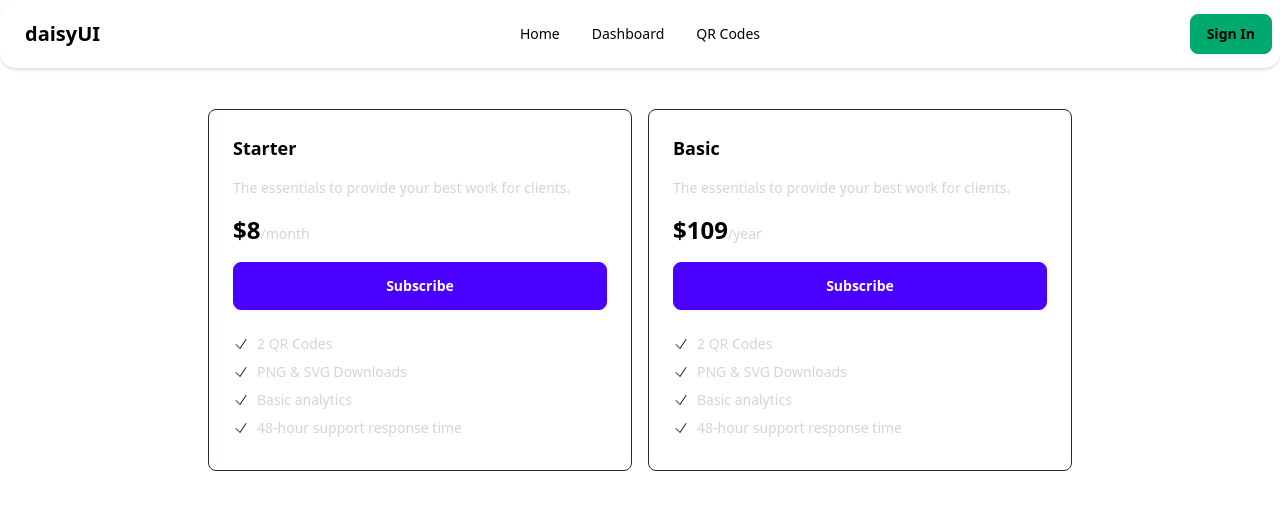
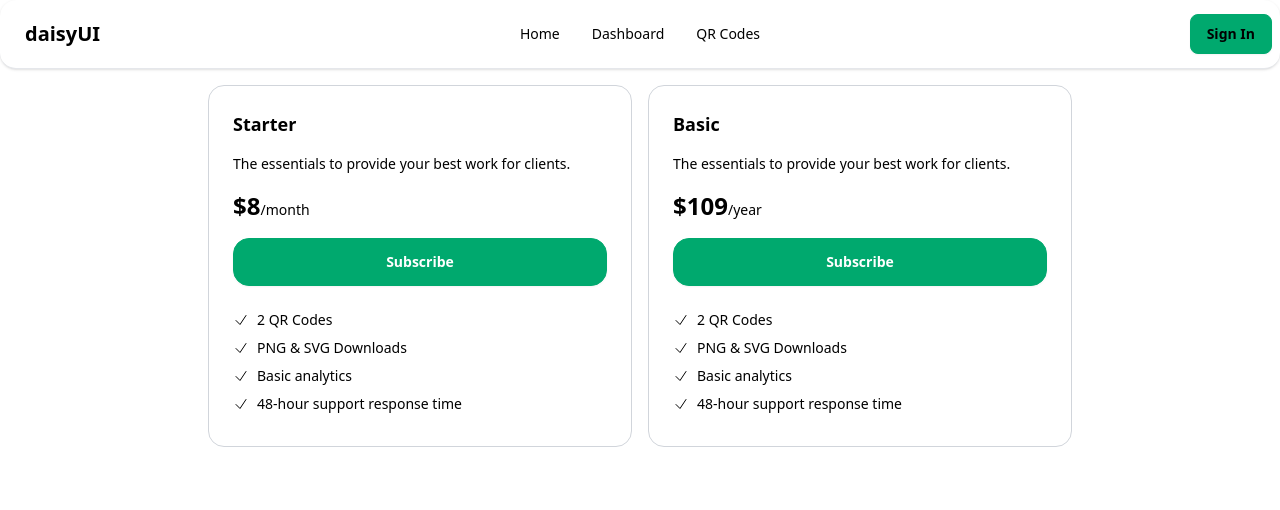
Before and after one commit to IVEWOR/qr-code-gen, a Next.js app: page /pricing in a window 1280 px wide. Shown: the top 510 px of the page. Built offline with nearby package versions, Linux system fonts and the light colour scheme; no server answers.

Commit message:
test payments working

```diff
--- a/actions/AddRecordsAction.jsx
+++ b/actions/AddRecordsAction.jsx
@@ -3,7 +3,6 @@ import connectDB from "@/db/db.connect";
 import Records from "@/models/records";
 import User from "@/models/user";
 import { getServerSession } from "next-auth";
-import { authOptions } from "@/app/api/auth/[...nextauth]/route";
 
 async function AddRecordsAction(formData) {
     // Get session
@@ -12,7 +11,6 @@ async function AddRecordsAction(formData) {
     // Wait for the DB connection
     await connectDB();
 
-    //
     const user = await User.findOne({ email: session.user.email }).exec();
 
     // If no user display please login
--- /dev/null
+++ b/app/api/q/[id]/route.js
@@ -0,0 +1,27 @@
+// app/api/q/[id]/route.js
+import { NextResponse } from "next/server";
+import Records from "@/models/records";
+import connectDB from "@/db/db.connect";
+
+export async function POST(req, { params }) {
+    const { id } = params;
+    try {
+        await connectDB();
+        console.log("Connected to the database");
+
+        const updatedRecord = await Records.findOneAndUpdate(
+            { redirect_url: `http://localhost:3000/q/${id}` },
+            { $push: { visitHistory: { timestamp: new Date() } } },
+            { new: true }
+        );
+
+        if (!updatedRecord) {
+            return NextResponse.json({ message: "Record not found" }, { status: 404 });
+        }
+
+        return NextResponse.json({ destination_url: updatedRecord.destination_url }, { status: 200 });
+    } catch (error) {
+        console.error("Error updating visit history:", error);
+        return NextResponse.json({ message: "Internal server error" }, { status: 500 });
+    }
+}
--- a/app/api/webhook/stripe/route.js
+++ b/app/api/webhook/stripe/route.js
@@ -52,7 +52,6 @@ export async function POST(req) {
             user = await User.create({
               email: customer.email,
               name: customer.name,
-              customerId,
             });
 
             await user.save();
@@ -65,6 +64,7 @@ export async function POST(req) {
         // Update user data + Grant user access to your product. It's a boolean in the database, but could be a number of credits, etc...
         user.priceId = priceId;
         user.hasAccess = true;
+        user.customerId = customer.id
         await user.save();
 
         // Extra: >>>>> send email to dashboard <<<<
--- a/app/dashboard/create/page.jsx
+++ b/app/dashboard/create/page.jsx
@@ -8,6 +8,8 @@ import handleDownloadPNG from "@/utils/handleDownloadPNG";
 import handleDownloadSVG from "@/utils/handleDownloadSVG";
 
 import { useSession } from "next-auth/react";
+import Pricing from "@/components/Pricing";
+import Container from "postcss/lib/container";
 
 export default function Create() {
     const [qr, setQr] = useState(null);
@@ -54,8 +56,17 @@ export default function Create() {
         }
     };
 
-    if (status === "unauthenticated") {
-        return <div>Please login</div>
+    console.log(session)
+
+    if (!session.user.hasAccess) {
+        return (
+            <>
+                <div className="max-w-4xl mx-auto p-4 pt-10">
+                    <div className="text-2xl font-semibold">You don't have any subscription yet. Please choose an plan to continue.</div>
+                </div>
+                <Pricing />
+            </>
+        )
     }
 
     return (
@@ -68,13 +79,13 @@ export default function Create() {
                     <input
                         type="url"
                         name="url"
-                        className={`bg-transparent border select:bg-black border-zinc-600 rounded-lg p-2 px-3 focus:outline focus:outline-4 focus:outline-indigo-500 ${error && " border-red-500 outline outline-2 outline-red-500"
+                        className={`bg-transparent border select:bg-black border-zinc-600 rounded-lg p-2 px-3 focus:outline focus:outline-4 focus:outline-emerald-500 ${error && " border-red-500 outline outline-2 outline-red-500"
                             }`}
                         value={tempValue}
                         onChange={handleInputChange}
                         placeholder="Enter your URL"
                     />
-                    <button className="btn btn-primary mt-4" type="submit">
+                    <button className="btn btn-success mt-4" type="submit">
                         Generate QR
                     </button>
                 </form>
--- a/app/dashboard/qr-codes/page.jsx
+++ b/app/dashboard/qr-codes/page.jsx
@@ -5,6 +5,7 @@ import Link from "next/link";
 import { useEffect, useState } from "react";
 import { useSession } from "next-auth/react";
 import Loading from "@/components/Loading";
+import Pricing from "@/components/Pricing";
 
 const QRIcon = () => (
   <svg
@@ -60,8 +61,15 @@ export default function QRCodes() {
     return <Loading />
   }
 
-  if (status === 'unauthenticated') {
-    return <div>Please sign in to view your records.</div>;
+  if (!session.user.hasAccess) {
+    return (
+      <>
+        <div className="max-w-4xl mx-auto p-4 pt-10">
+          <div className="text-2xl font-semibold">You don't have any subscription yet. Please choose an plan to continue.</div>
+        </div>
+        <Pricing />
+      </>
+    )
   }
 
   if (error) {
--- a/app/q/[id]/page.jsx
+++ b/app/q/[id]/page.jsx
@@ -1,30 +1,36 @@
+import { redirect } from "next/navigation";
 import Records from "@/models/records";
 import connectDB from "@/db/db.connect";
-import { redirect } from "next/navigation";
 
 export default async function RedirectPage({ params }) {
-    const { redirectUrl } = params;
-    try {
-        await connectDB();
-        const updatedRecord = await Records.findOneAndUpdate(
-            {
-                redirect_url: `http://localhost:3000/q/${params.id}`
-            },
-            {
-                $push: { visitHistory: { timestamp: new Date() } },
-            },
-            { new: true }
-        );
+    const { id } = params;
 
-        if (!updatedRecord) {
-            return redirect('/404');;
+    // Call the API to update the record and get the destination URL
+    const response = await fetch(`http://localhost:3000/api/q/${id}`, {
+        method: "POST",
+        headers: {
+            "Content-Type": "application/json",
+        },
+    });
+
+    if (!response.ok) {
+        if (response.status === 404) {
+            return <h1>404 - Record not found</h1>;
         }
-
-        // Redirect to the destination_url
-        redirect(updatedRecord.destination_url);
-    } catch (error) {
-        console.error('Error updating visit history:', error);
-        return redirect("/500")
+        return <h1>500 - Internal Server Error</h1>;
     }
 
+    const data = await response.json();
+
+    await connectDB();
+    console.log("pasting from here client");
+
+    await Records.findOneAndUpdate(
+        { redirect_url: `http://localhost:3000/q/${id}` },
+        { $push: { visitHistory: { timestamp: new Date() } } },
+        { new: true }
+    );
+
+    // Perform the redirect to the destination URL
+    redirect(data.destination_url);
 }
--- a/components/Pricing.jsx
+++ b/components/Pricing.jsx
@@ -50,7 +50,7 @@ const FeaturesList = ({ text }) => {
                     d="m4.5 12.75 6 6 9-13.5"
                 />
             </svg>
-            <p className="text-sm text-gray-300">{text}</p>
+            <p className="text-sm ">{text}</p>
         </div>
     );
 };
@@ -61,17 +61,17 @@ export default function Pricing() {
     return (
         <div className="max-w-4xl mx-auto p-4">
             {/* Plans */}
-            <div className="mt-6 grid sm:grid-cols-2 gap-4 mx-auto">
+            <div className="grid sm:grid-cols-2 gap-4 mx-auto">
                 {plans.map((plan, index) => (
-                    <div key={index} className="border border-gray-800 rounded-lg p-6">
+                    <div key={index} className="border border-gray-300 rounded-box p-6">
                         <h3 className="text-lg font-semibold pb-4">{plan.title}</h3>
-                        <p className="text-gray-300 text-sm pb-4">{plan.description}</p>
+                        <p className="text-sm pb-4">{plan.description}</p>
                         <div className="pb-4">
                             <span className="text-2xl font-bold">${plan.price}</span>
-                            <span className="text-gray-300 text-sm">{plan.duration}</span>
+                            <span className=" text-sm">{plan.duration}</span>
                         </div>
                         <a
-                            className="btn btn-primary w-full text-white"
+                            className="btn btn-success w-full rounded-box text-white"
                             target="_blank"
                             href={
                                 session ? (
```
